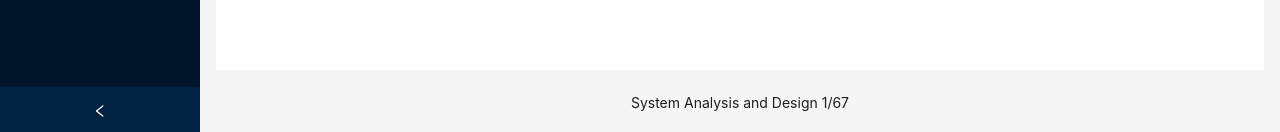
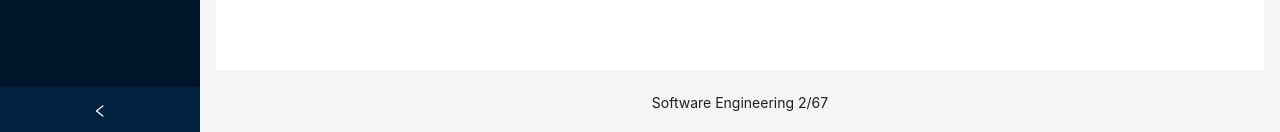
Before and after one commit to tanapon395/sa-67-example, a React (Vite) app in the folder frontend/: page / in a window 1280 px wide. Shown: the part 665-797 px from the top of the page. Built offline with nearby package versions, Linux system fonts and the light colour scheme.

Commit message:
update wording

```diff
--- a/frontend/src/App.tsx
+++ b/frontend/src/App.tsx
@@ -91,7 +91,7 @@ const App: React.FC = () => {
             </div>
           </Content>
           <Footer style={{ textAlign: "center" }}>
-            System Analysis and Design 1/67
+            Software Engineering 2/67
           </Footer>
         </Layout>
       </Layout>
```
